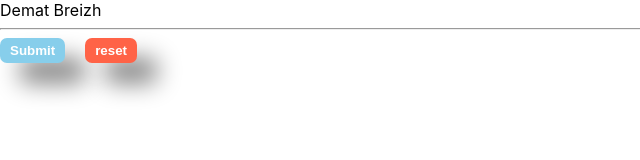
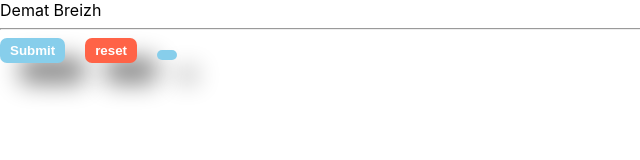
Before and after one commit to champix56/2023-12-04-tjs, a React (Create React App) app: page / in a window 1280 px wide. Shown: the top 160 px of the page, without its empty margins (0-640 px from the left). Built offline with nearby package versions, Linux system fonts and the light colour scheme.

Commit message:
propTypes

```diff
--- a/src/App/App.jsx
+++ b/src/App/App.jsx
@@ -9,6 +9,7 @@ const App = (props) => {
       <hr />
       <Button text="Submit" bgColor="skyblue" />
       <Button text="reset" bgColor="tomato" />
+      <Button   />
     </div>
   );
 };
```
Also changed, not shown: src/App/components/ui/Button/Button.jsx (+5 -14 lines).
